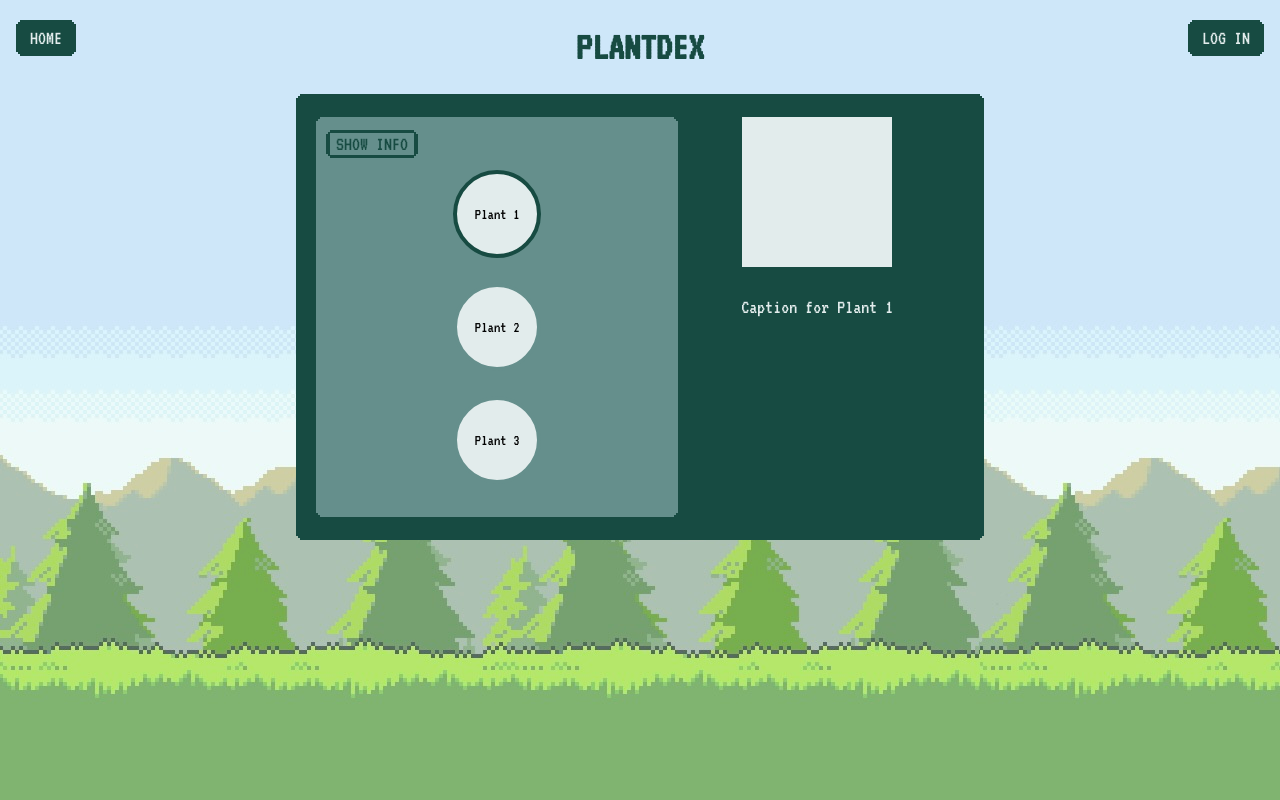
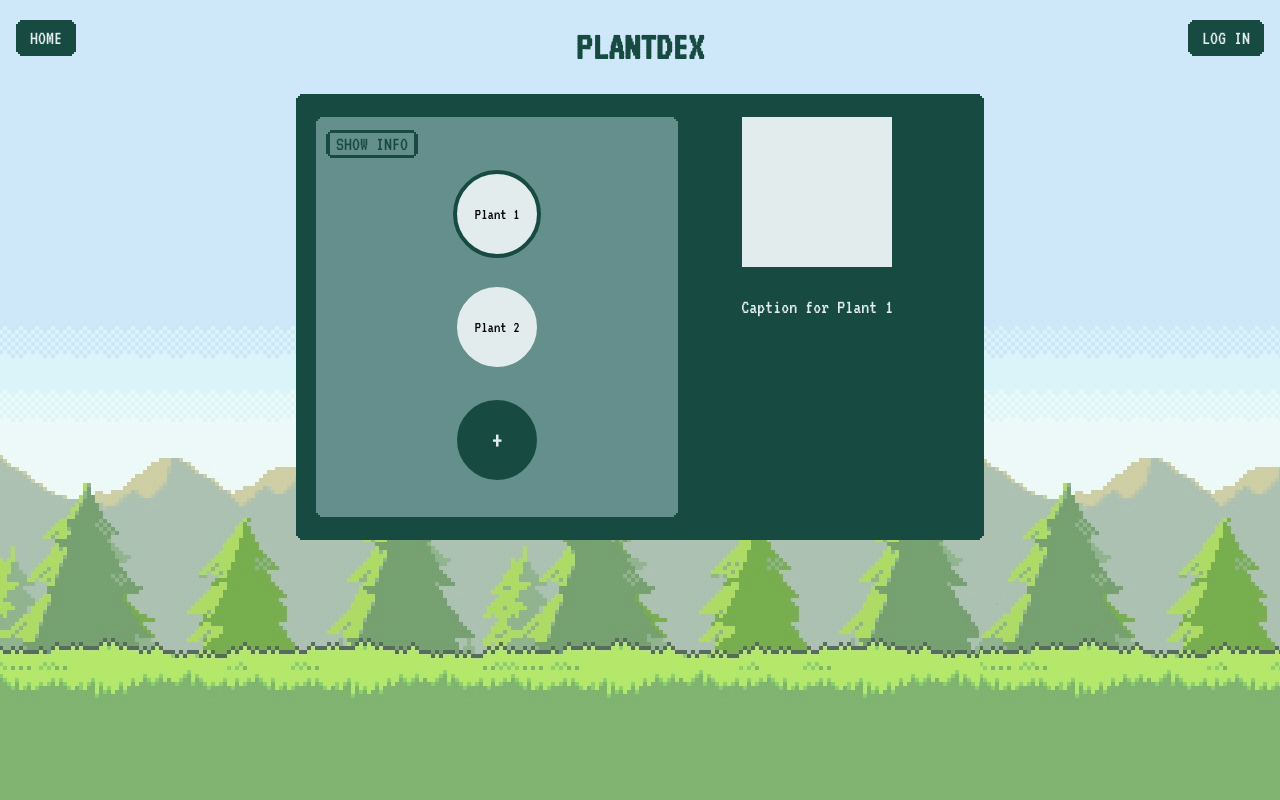
Before and after one commit to FO214/ht6, a React (Create React App) app in the folder frontend/pokeplants/: page /plantdex in a window 1280 px wide. Shown: the top 800 px of the page. Built offline with nearby package versions, Linux system fonts and the light colour scheme.

Commit message:
plant adding in plantdex

```diff
--- a/frontend/pokeplants/src/components/plantdex/plantdex.css
+++ b/frontend/pokeplants/src/components/plantdex/plantdex.css
@@ -188,3 +188,19 @@ h1 {
       4px 0 0 -2px var(--dark-green),
       8px 0 0 -4px var(--dark-green);
 }
+
+.add-plant-circle {
+    width: 80px;
+    height: 80px;
+    background-color: var(--dark-green);
+    border-radius: 50%;
+    cursor: pointer;
+    display: flex;
+    align-items: center;
+    justify-content: center;
+    margin: 10px;
+    border: 4px solid var(--medium-green);
+    font-size: 30px;
+    font-family: 'VT323', monospace;
+    color: var(--light-green);
+}
--- a/frontend/pokeplants/src/components/plantdex/plantdex.js
+++ b/frontend/pokeplants/src/components/plantdex/plantdex.js
@@ -2,7 +2,7 @@ import React, { useState, useEffect } from 'react';
 import { useNavigate } from 'react-router-dom';
 import './plantdex.css';
 
-const plants = ['Plant 1', 'Plant 2', 'Plant 3'];
+const plants = ['Plant 1', 'Plant 2'];
 
 const Plantdex = () => {
   const navigate = useNavigate();
@@ -48,6 +48,11 @@ const Plantdex = () => {
     navigate('/');
   };
 
+  const handleAddPlantClick = () => {
+    /* ADD BACKEND STUFF HERE */
+    console.log("Add Plant Clicked");
+  };
+
   return (
     <div className="plantdex-container">
       <button className="home-button" onClick={handleHomeClick}>HOME</button>
@@ -79,6 +84,12 @@ const Plantdex = () => {
                   {plant}
                 </div>
               ))}
+              <div
+                className="add-plant-circle"
+                onClick={handleAddPlantClick}
+              >
+                +
+              </div>
             </div>
           )}
         </div>
```
